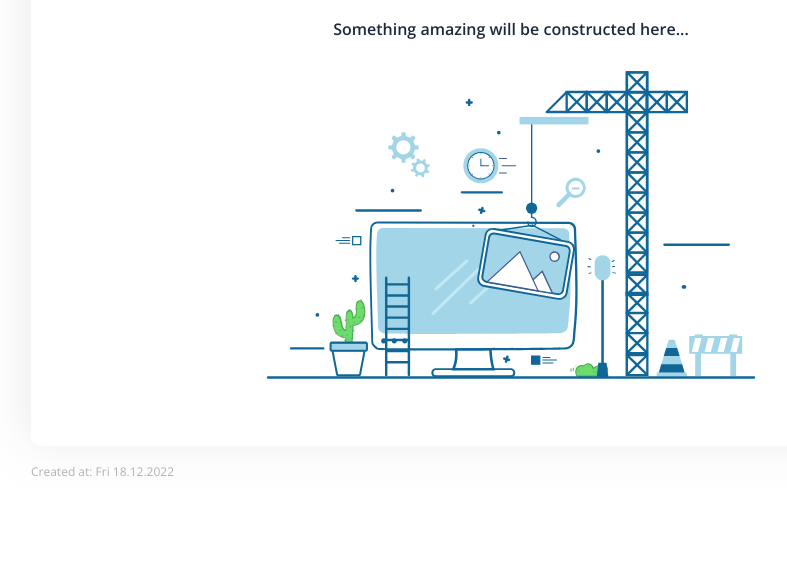
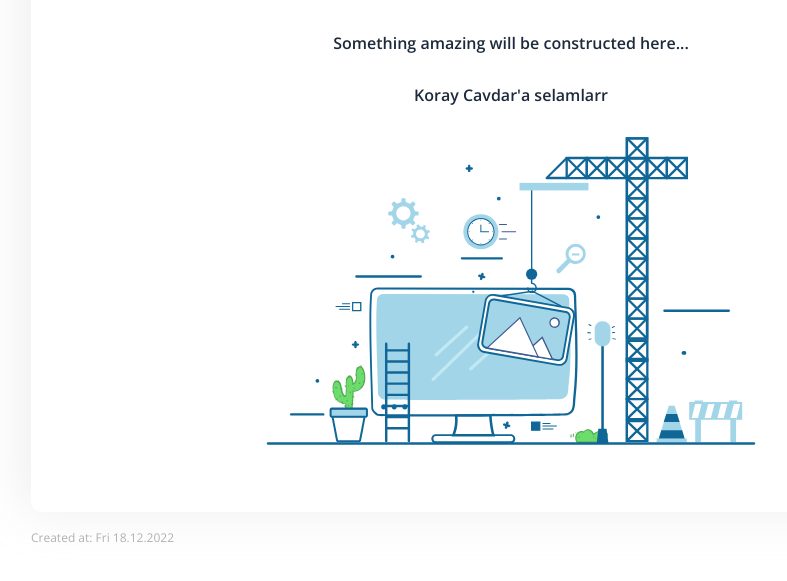
Before and after one commit to kaanncavdar/kaanncavdar.github.io, a plain HTML site: page index.html in a window 1280 px wide. Shown: the part 211-792 px from the top of the page, without its empty margins (129-916 px from the left). Drawn offline with nearby package versions, Linux system fonts and the light colour scheme.

Commit message:
Update index.html

```diff
--- a/index.html
+++ b/index.html
@@ -102,7 +102,9 @@
     <section id="default-card" class="default-card">
         <div class="container card">
             <h1 class="title-main">kaancavdar.me</h1>
+            <br>
             <p class="subheading">Something amazing will be constructed here...</p>
+            <p class="subheading">Koray Cavdar'a selamlarr</p>
             <div class="main-image">
                 <svg version="1.1" xmlns="http://www.w3.org/2000/svg" xmlns:xlink="http://www.w3.org/1999/xlink" x="0px"
                     y="0px" viewBox=" 0 90 500 260"  xml:space="preserve">
```
